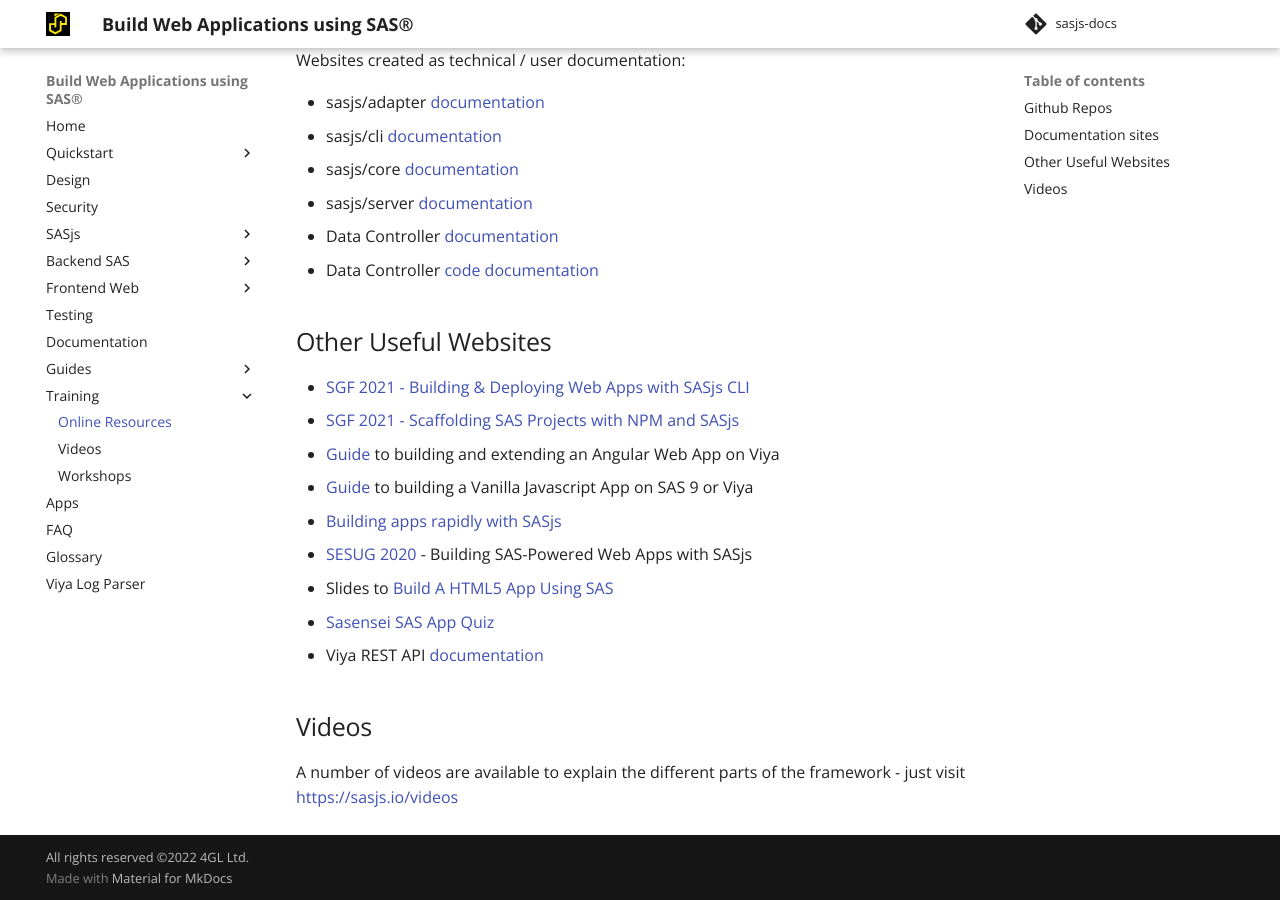
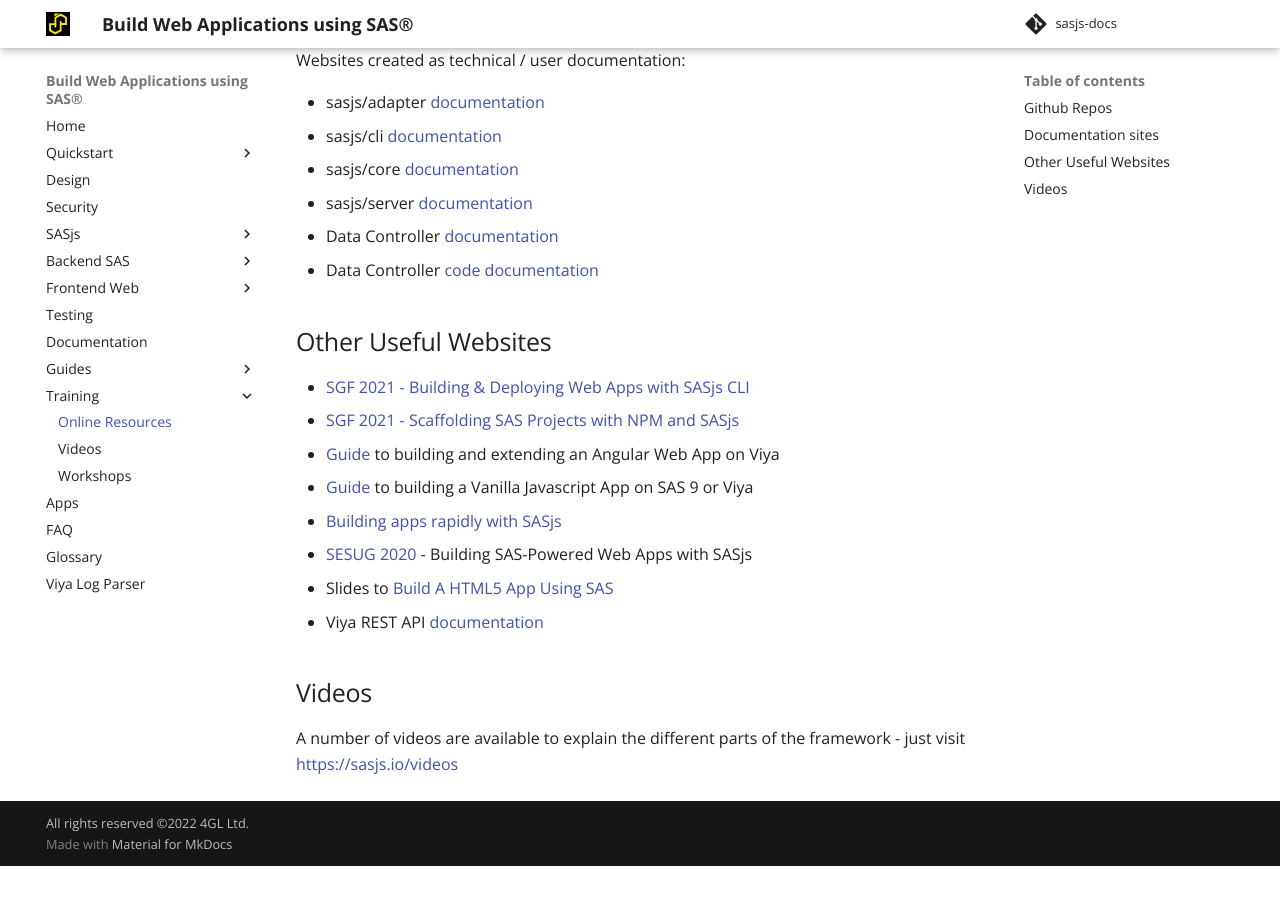
Before and after one commit to sasjs/sasjs.io, an MkDocs documentation site: the page built from docs/resources.md, in a window 1280 px wide and 900 px high, scrolled down 534 px. Built offline with MkDocs 1.6.1 and Material for MkDocs 9.7.7, drawn with Linux system fonts in a browser that asks for light colours; comment, search, counter and statistics services are not loaded; after the commit the page ends 1400 px from its top, so only the background shows below that.

Commit message:
fix: removing sasensei

```diff
--- a/docs/resources.md
+++ b/docs/resources.md
@@ -33,7 +33,6 @@
 * [Building apps rapidly with SASjs](https://medium.com/@krishna.acondy/building-sas-apps-rapidly-with-sasjs-60ba2be0c4d4)
 * [SESUG 2020](https://www.lexjansen.com/sesug/2020/SESUG2020_Paper_167_Final_PDF.pdf) - Building SAS-Powered Web Apps with SASjs
 * Slides to [Build A HTML5 App Using SAS](https://slides.com/allanbowe/sgf2020)
-* [Sasensei SAS App Quiz](https://sasensei.com/questions/filter?tags_any=[13])
 * Viya REST API [documentation](https://developer.sas.com/apis/rest/)
 
 ## Videos
--- a/theme/main.html
+++ b/theme/main.html
@@ -48,7 +48,6 @@
 <meta property="twitter:image:alt" content="SASjs logo">
 <meta property='twitter:image:title' content='SASjs Logo' />
 <meta property="twitter:site" content='https://sasjs.io'>
-<!-- meta name="twitter:creator" content="@_sasensei_" -->
 
 
 <meta property="article:author" content="https://www.linkedin.com/company/19117949" />
```
